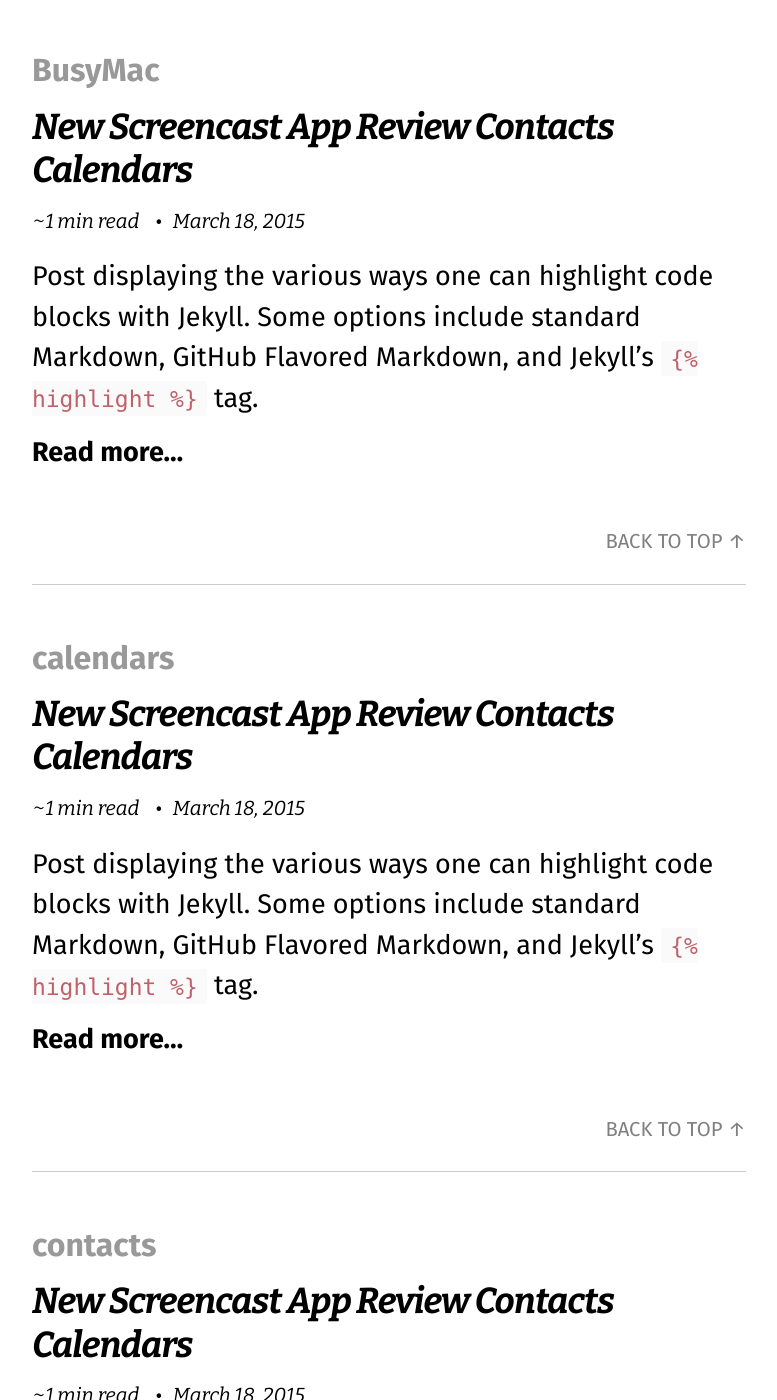
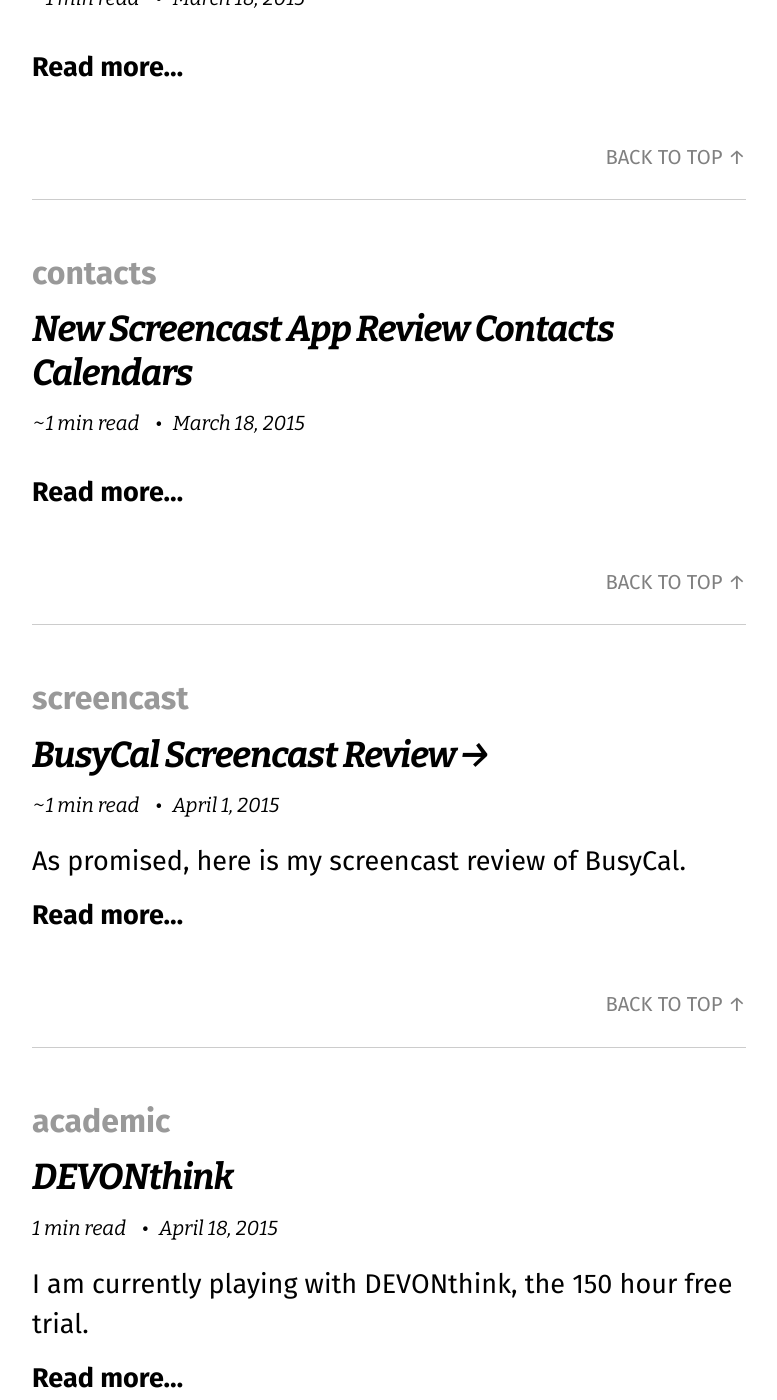
Before and after one commit to bryanbraun/tiffany.blog, a Jekyll site: the page built from tags.md, in a window 1280 px wide and 1400 px high, scrolled down 68142 px. Shown: the whole window, without its empty margins (251-1028 px from the left). Built offline with Jekyll 4.4.1, drawn with Linux system fonts in a browser that asks for light colours; nearby versions of some CDN libraries; some of the changed text lies outside the part shown.

Commit message:
Fix gem issues and new posts

```diff
--- a/_posts/2015-03-18-new-screencast-app-review-contacts-calendars.md
+++ b/_posts/2015-03-18-new-screencast-app-review-contacts-calendars.md
@@ -1,7 +1,5 @@
 ---
 title:: "New Screencast App Review: Contacts & Calendars"
-excerpt: "Post displaying the various ways one can highlight code blocks with Jekyll. Some options include standard Markdown, GitHub Flavored Markdown, and Jekyll's `{% highlight %}` tag."
-last_modified_at: 2015-03-18
 tags:
   - BusyCal
   - BusyContacts
```
